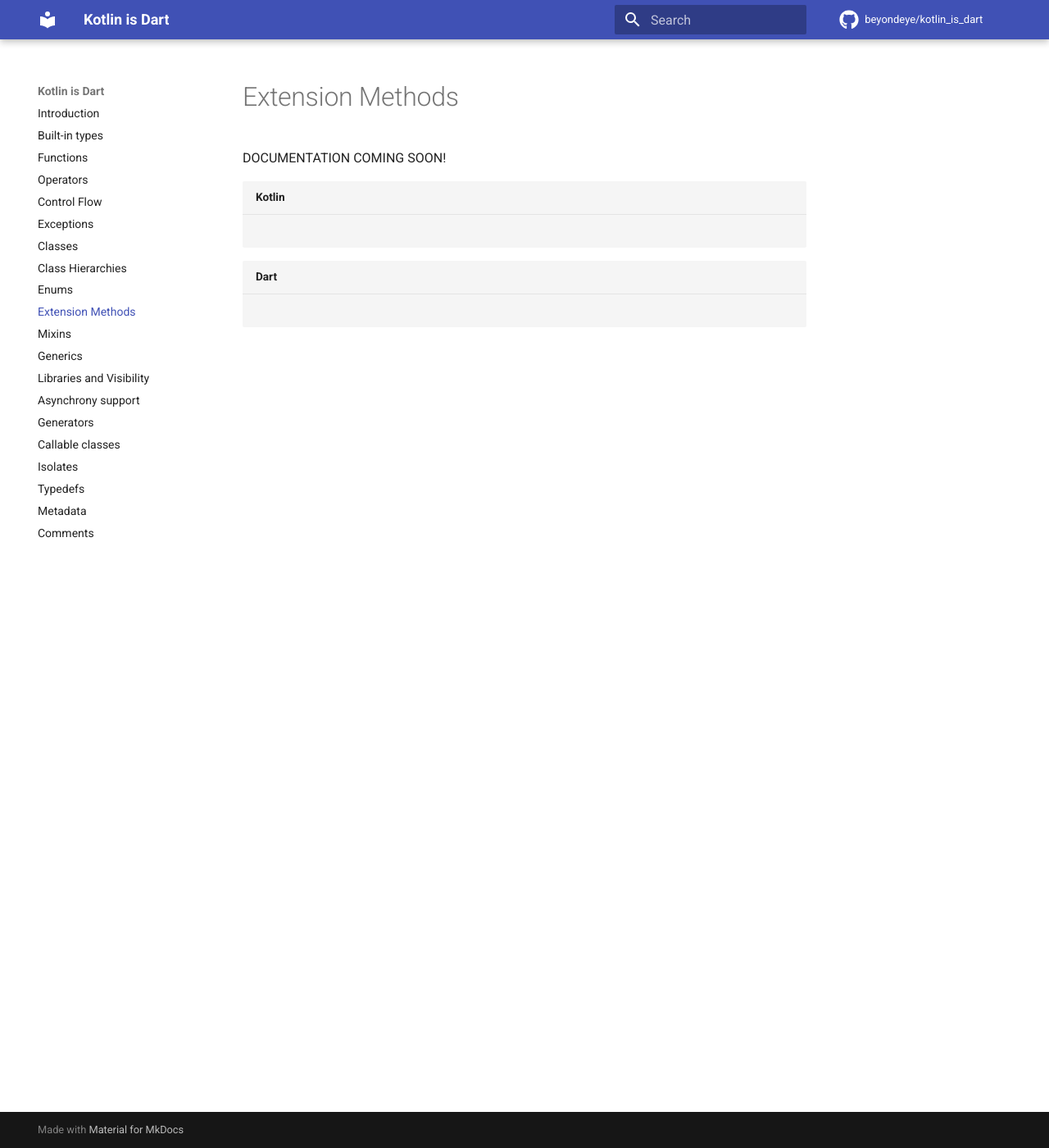
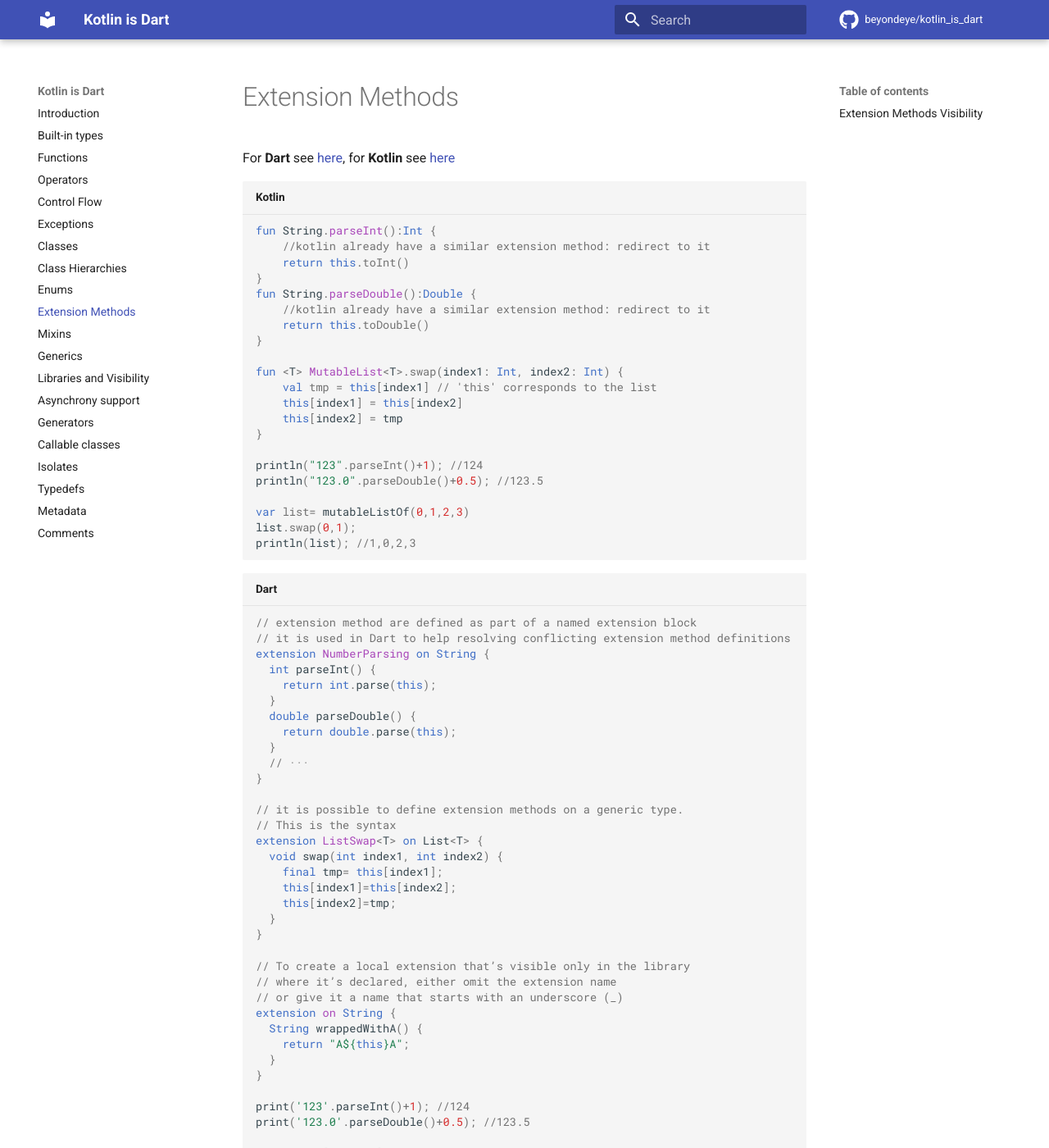
Before and after one commit to beyondeye/kotlin_is_dart, an MkDocs documentation site: the page built from docs/s07c_classes_extensions_methods.md, in a window 1280 px wide and 1400 px high. Shown: the whole window at 82% size. Built offline with MkDocs 1.6.1 and Material for MkDocs 9.7.7, drawn with Linux system fonts in a browser that asks for light colours; comment, search, counter and statistics services are not loaded; some of the changed text lies outside the part shown.

Commit message:
section on extensions completed

````diff
--- a/docs/s07c_classes_extensions_methods.md
+++ b/docs/s07c_classes_extensions_methods.md
@@ -1,8 +1,75 @@
 # Extension Methods
-DOCUMENTATION COMING SOON!
+For **Dart** see [here](https://dart.dev/guides/language/extension-methods), for **Kotlin** see [here](https://kotlinlang.org/docs/extensions.html)
 
 ```kotlin title="Kotlin"
+fun String.parseInt():Int {
+    //kotlin already have a similar extension method: redirect to it
+    return this.toInt()
+}
+fun String.parseDouble():Double {
+    //kotlin already have a similar extension method: redirect to it
+    return this.toDouble()
+}
+
+fun <T> MutableList<T>.swap(index1: Int, index2: Int) {
+    val tmp = this[index1] // 'this' corresponds to the list
+    this[index1] = this[index2]
+    this[index2] = tmp
+}
+
+println("123".parseInt()+1); //124
+println("123.0".parseDouble()+0.5); //123.5
+
+var list= mutableListOf(0,1,2,3)
+list.swap(0,1);
+println(list); //1,0,2,3
 ```
 
 ```dart title="Dart"
+// extension method are defined as part of a named extension block
+// it is used in Dart to help resolving conflicting extension method definitions
+extension NumberParsing on String {
+  int parseInt() {
+    return int.parse(this);
+  }
+  double parseDouble() {
+    return double.parse(this);
+  }
+  // ···
+}
+
+// it is possible to define extension methods on a generic type.
+// This is the syntax
+extension ListSwap<T> on List<T> {
+  void swap(int index1, int index2) {
+    final tmp= this[index1];
+    this[index1]=this[index2];
+    this[index2]=tmp;
+  }
+}
+
+// To create a local extension that’s visible only in the library
+// where it’s declared, either omit the extension name
+// or give it a name that starts with an underscore (_)
+extension on String {
+  String wrappedWithA() {
+    return "A${this}A";
+  }
+}
+
+print('123'.parseInt()+1); //124
+print('123.0'.parseDouble()+0.5); //123.5
+
+var list= [0,1,2,3];
+list.swap(0,1);
+print(list); //1,0,2,3
+print ('BB'.wrappedWithA()); //ABBA
 ```
+
+??? info " extensions are resolved statically"
+    Both in [**Dart**](https://dart.dev/guides/language/extension-methods#static-types-and-dynamic) and in [**Kotlin**](https://kotlinlang.org/docs/extensions.html#extensions-are-resolved-statically) extensions are resolved statically. In other words the dynamic type at runtime does not count. What counts is the resolved
+    static type at a compile time.
+
+## Extension Methods Visibility
+There are several important details about extension methods visibility and disambiguation. For **Dart* see [here](https://dart.dev/guides/language/extension-methods#api-conflicts)
+for **Kotlin** see [here](https://kotlinlang.org/docs/extensions.html#scope-of-extensions)
````
